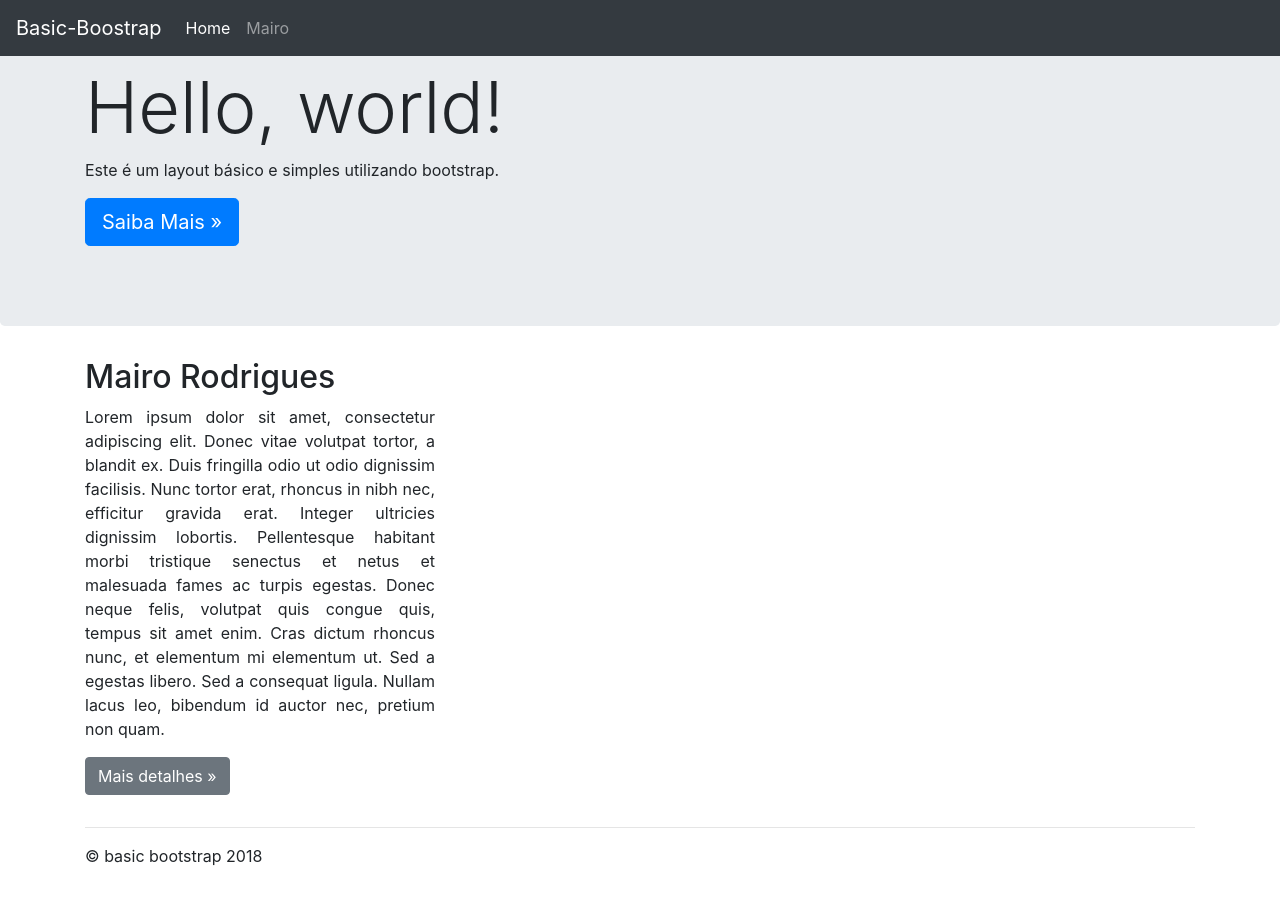
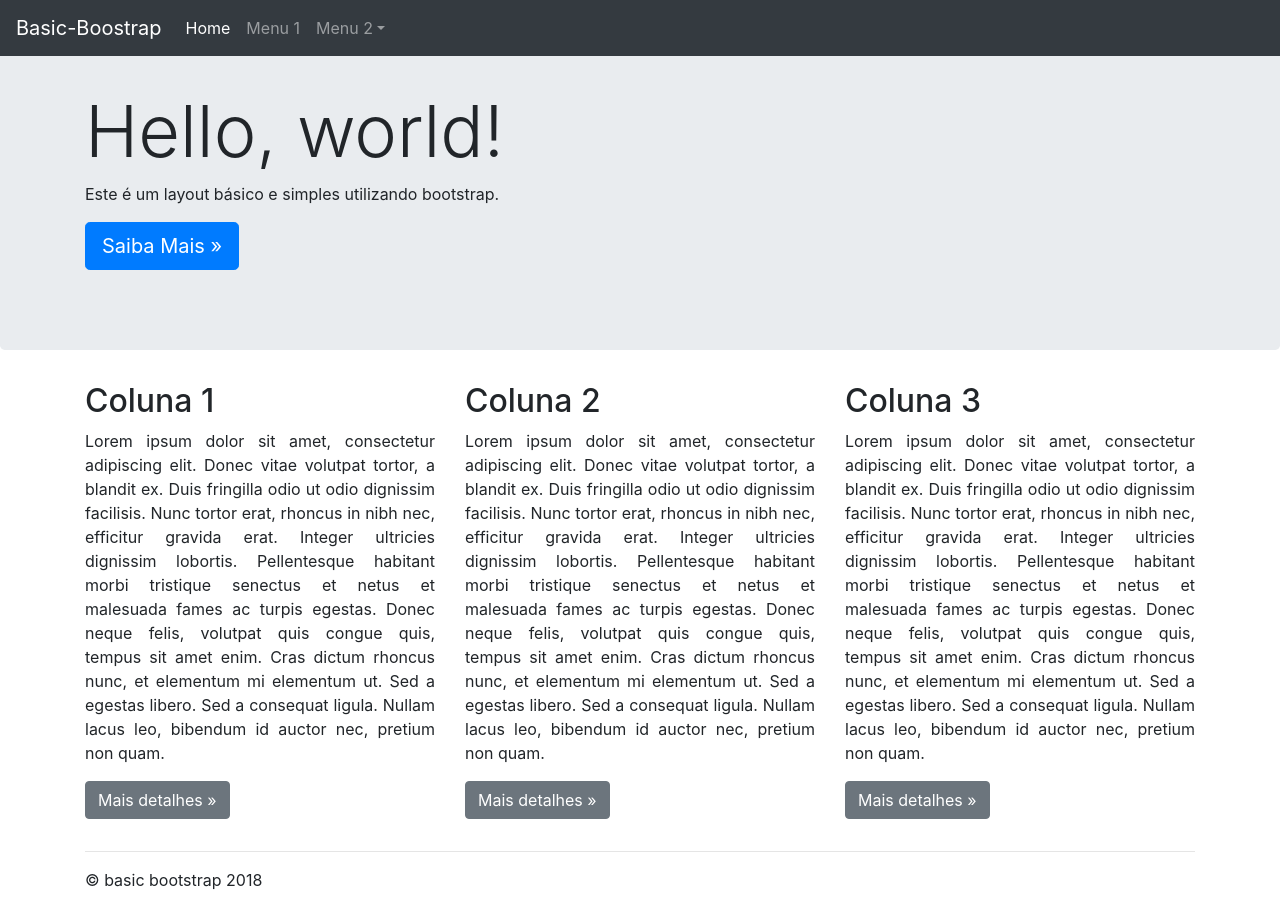
Before and after one commit to mairorodrigues/basic-bootstrap, a plain HTML site: page index.html in a window 1280 px wide. Before the commit the page ends 884 px from the top, so only its background shows below. Drawn offline with nearby package versions, Linux system fonts and the light colour scheme.

Commit message:
Commit Final

```diff
--- a/index.html
+++ b/index.html
@@ -19,7 +19,15 @@
 					<a class="nav-link" href="#">Home <span class="sr-only">(current)</span></a>
 				</li>
 				<li class="nav-item">
-					<a class="nav-link" href="#">Mairo</a>
+					<a class="nav-link" href="#">Menu 1</a>
+				</li>
+				<li class="nav-item dropdown">
+					<a class="nav-link dropdown-toggle" href="http://example.com" id="dropdown01" data-toggle="dropdown" aria-haspopup="true" aria-expanded="false">Menu 2</a>
+					<div class="dropdown-menu" aria-labelledby="dropdown01">
+						<a class="dropdown-item" href="#">Sub Menu 1</a>
+						<a class="dropdown-item" href="#">Sub Menu 2</a>
+						<a class="dropdown-item" href="#">Sub Menu 3</a>
+					</div>
 				</li>
 			</ul>
 		</div>
@@ -28,17 +36,28 @@
 	<main role="main">
 		<div class="jumbotron">
 			<div class="container">
+				<br/>
 				<h1 class="display-3">Hello, world!</h1>
 				<p>Este é um layout básico e simples utilizando bootstrap.</p>
-				<p><a class="btn btn-primary btn-lg" href="#" role="button">Saiba Mais &raquo;</a></p>
+				<p><a class="btn btn-primary btn-lg" href="https://getbootstrap.com/" target="_BLANK" role="button">Saiba Mais &raquo;</a></p>
 			</div>
 		</div>
 		<div class="container">
 			<div class="row">
 				<div class="col-md-4">
-					<h2>Mairo Rodrigues</h2>
+					<h2>Coluna 1</h2>
 					<p class="text-justify">Lorem ipsum dolor sit amet, consectetur adipiscing elit. Donec vitae volutpat tortor, a blandit ex. Duis fringilla odio ut odio dignissim facilisis. Nunc tortor erat, rhoncus in nibh nec, efficitur gravida erat. Integer ultricies dignissim lobortis. Pellentesque habitant morbi tristique senectus et netus et malesuada fames ac turpis egestas. Donec neque felis, volutpat quis congue quis, tempus sit amet enim. Cras dictum rhoncus nunc, et elementum mi elementum ut. Sed a egestas libero. Sed a consequat ligula. Nullam lacus leo, bibendum id auctor nec, pretium non quam.</p>
-					<p><a class="btn btn-secondary" href="#" role="button">Mais detalhes &raquo;</a></p>
+					<p><a class="btn btn-secondary" href="https://getbootstrap.com/docs/4.0/layout/grid" target="_BLANK" role="button">Mais detalhes &raquo;</a></p>
+				</div>
+				<div class="col-md-4">
+					<h2>Coluna 2</h2>
+					<p class="text-justify">Lorem ipsum dolor sit amet, consectetur adipiscing elit. Donec vitae volutpat tortor, a blandit ex. Duis fringilla odio ut odio dignissim facilisis. Nunc tortor erat, rhoncus in nibh nec, efficitur gravida erat. Integer ultricies dignissim lobortis. Pellentesque habitant morbi tristique senectus et netus et malesuada fames ac turpis egestas. Donec neque felis, volutpat quis congue quis, tempus sit amet enim. Cras dictum rhoncus nunc, et elementum mi elementum ut. Sed a egestas libero. Sed a consequat ligula. Nullam lacus leo, bibendum id auctor nec, pretium non quam.</p>
+					<p><a class="btn btn-secondary" href="https://getbootstrap.com/docs/4.0/layout/grid" target="_BLANK" role="button">Mais detalhes &raquo;</a></p>
+				</div>
+				<div class="col-md-4">
+					<h2>Coluna 3</h2>
+					<p class="text-justify">Lorem ipsum dolor sit amet, consectetur adipiscing elit. Donec vitae volutpat tortor, a blandit ex. Duis fringilla odio ut odio dignissim facilisis. Nunc tortor erat, rhoncus in nibh nec, efficitur gravida erat. Integer ultricies dignissim lobortis. Pellentesque habitant morbi tristique senectus et netus et malesuada fames ac turpis egestas. Donec neque felis, volutpat quis congue quis, tempus sit amet enim. Cras dictum rhoncus nunc, et elementum mi elementum ut. Sed a egestas libero. Sed a consequat ligula. Nullam lacus leo, bibendum id auctor nec, pretium non quam.</p>
+					<p><a class="btn btn-secondary" href="https://getbootstrap.com/docs/4.0/layout/grid" target="_BLANK" role="button">Mais detalhes &raquo;</a></p>
 				</div>
 			</div>
 			<hr>
```
